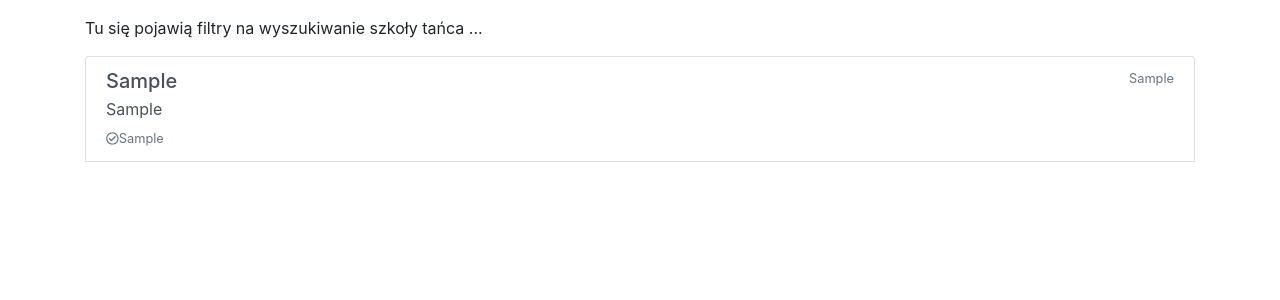
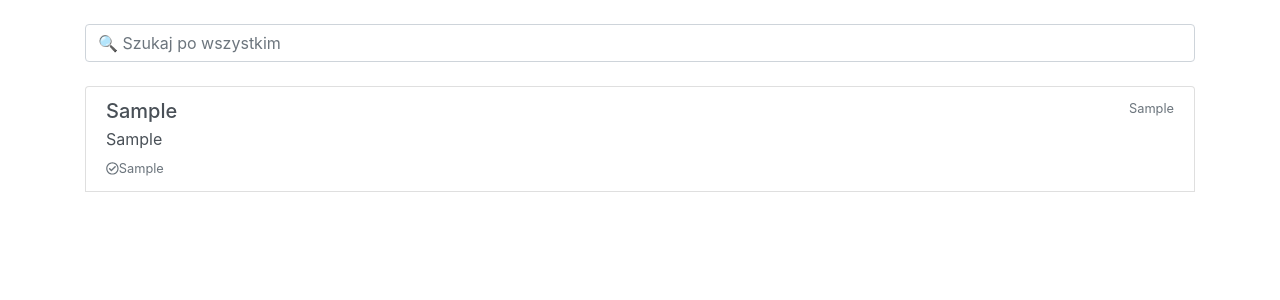
Before and after one commit to hanna-miashkova/dance_world, a Symfony app: template templates/listaSzkol.html.twig in a window 1280 px wide. Shown: the part 70-370 px from the top of the page. Run offline with Twig, Linux system fonts and the light colour scheme; the template is opened without the code that fills it: most values are stand-ins (such as "Sample title", 1, 10 or a date in 2020); some libraries are stand-ins or nearby versions.

Commit message:
Search + delete group

```diff
--- a/templates/listaSzkol.html.twig
+++ b/templates/listaSzkol.html.twig
@@ -3,13 +3,30 @@
 {% block title %} Szkoły tańca {% endblock %}
 
 {% block body %}
+{#<div class="row">#}
+{#    {% for szkola in szkoly %}#}
+{#    <div class="col-6 col-md-3">#}
+{#        <select class="form-control selectpicker show-tick" id="select-country" data-live-search="true">#}
+{#            <option data-tokens="city">{{ szkola.miastoSzkoly.nazwaMiasta}} </option>#}
+
+{#        </select>#}
+{#    </div>#}
+{#        <div class="col-6 col-md-3">#}
+{#            <select class="form-control selectpicker show-tick" id="select-kategory" data-live-search="true">#}
+{#                <option data-tokens="china">opcja </option>#}
+
+{#            </select>#}
+{#        </div>#}
+{#    {% endfor %}#}
     <div>
-        <p></p>
-        <p>Tu się pojawią filtry na wyszukiwanie szkoły tańca ...</p>
+        <label for="listSearch"></label><input class="form-control" id="listSearch" type="text" placeholder="🔍 Szukaj po wszystkim">
     </div>
+<br>
+
     <div class="list-group">
+
         {% for szkola in szkoly %}
-            <a href="{{ path('szkola_info', {"id":szkola.id}) }}" class="list-group-item list-group-item-action flex-column align-items-start">
+            <a href="{{ path('szkola_info', {"id":szkola.id}) }}" class="list-group-item list-group-item-action flex-column align-items-start" id="myList">
                 <div class="d-flex w-100 justify-content-between">
                     <h5 class="mb-1" >{{ szkola.nazwaSzkoly }}</h5>
                                     <small class="text-muted">{{ szkola.miastoSzkoly.nazwaMiasta }}</small>
@@ -24,3 +41,17 @@
     </div>
 
 {% endblock %}
+
+{% block javascripts %}
+<script>
+    $(document).ready(function(){
+        $("#listSearch").on("keyup", function() {
+            var value = $(this).val().toLowerCase();
+            $("#myList").filter(function() {
+                $(this).toggle($(this).text().toLowerCase().indexOf(value) > -1)
+            });
+        });
+    });
+</script>
+
+{% endblock %}
--- a/templates/profil.html.twig
+++ b/templates/profil.html.twig
@@ -65,7 +65,6 @@
 
             <div class="d-inline" >
                 <button type="button" class="btn btn-primary" data-toggle="modal">Edytuj profil</button>
-                <button type="button" class="btn btn-primary" data-toggle="modal">Moje grupy</button>
             </div>
         </div>
     </div>
```
Also changed, not shown: templates/onas.html.twig (+2 -7 lines).
